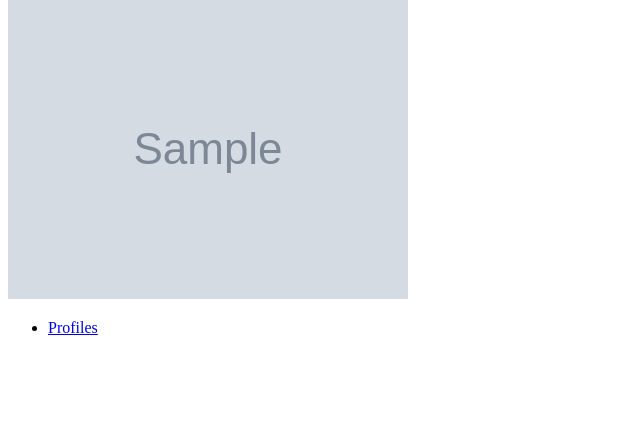
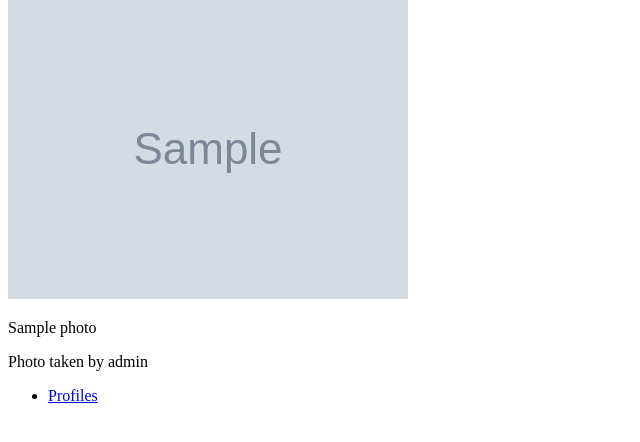
Before and after one commit to doctorMcbob/imagersite, a Django app: page /images/photos/1 in a window 1280 px wide. Shown: the part 81-523 px from the top of the page, without its empty margins (0-640 px from the left). Run offline with Django 3.2, Linux system fonts and the light colour scheme; data comes from the database, SQL or seed files in the repository; tables that the repository leaves empty hold one stand-in row (values such as "Sample post"); grey boxes marked "Sample" are stand-in pictures; parts of the project's set-up code (start-up, migrations or seed data) failed here and were passed over.

Commit message:
uppdated teplates

```diff
--- /dev/null
+++ b/imagersite/imagerprofile/templates/include_photo.html
@@ -0,0 +1,4 @@
+<div class="album_photo">
+  <img src="{{ MEDIA_ROOT }}{{ photo.image.url }}" alt="{{ photo.description }}">
+  <p>{{ photo.title }}</p>
+</div>
--- a/imagersite/imagerprofile/templates/photo.html
+++ b/imagersite/imagerprofile/templates/photo.html
@@ -2,9 +2,8 @@
 
 {% block main %}
   <main>
-    <div class='individual_photo'>
-        <img src="{{ MEDIA_ROOT }}{{ photo.image.url }}">
-    </div>
+    {% include "include_photo.html" %}
+    <p> Photo taken by <a href="../../profile/{{ photo.user.id }}"></a> {{ photo.user.username }} </p>
   </main>
 {% endblock %}
 
```
Also changed, not shown: imagersite/imagerprofile/templates/album.html (+7 -0 lines), imagersite/imagerprofile/templates/library.html (+6 -1 lines).
